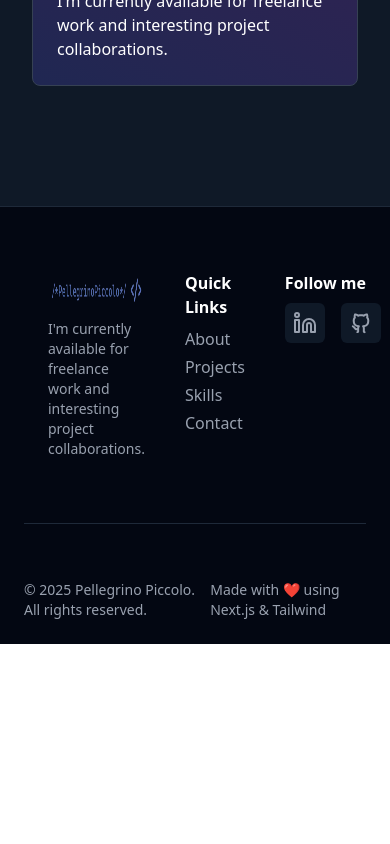
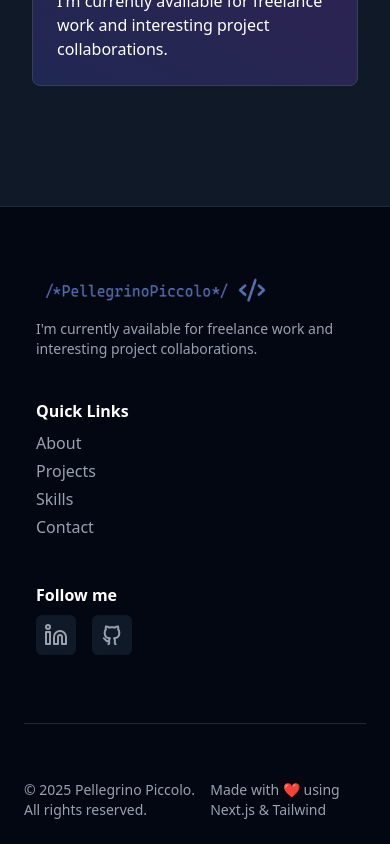
Before and after one commit to PellegrinoPiccolo/my-portfolio, a Next.js app: page / in a window 390 px wide. Shown: the part 10305-11149 px from the top of the page. Before the commit the page ends 10949 px from the top, so only its background shows below. Built offline with nearby package versions, Linux system fonts and the light colour scheme.

Commit message:
style: improve layout and spacing in footer component

```diff
--- a/components/sections/Footer.jsx
+++ b/components/sections/Footer.jsx
@@ -15,12 +15,12 @@ const Footer = () => {
   return (
     <section className="w-full py-6 border-t border-gray-800 flex flex-col items-center justify-center bg-background-primary">
         <div className='flex flex-col w-full max-w-7xl px-6'>
-            <div className='flex flex-row items-start justify-between md:gap-20 px-6 py-10'>
-                <div className='flex flex-col items-start justify-start'>
+            <div className='flex flex-col gap-10 md:flex-row items-start justify-between md:gap-20 px-3 md:px-6 py-10'>
+                <div className='flex flex-col items-start justify-start md:w-1/3'>
                     <img src='/logo.png' alt='Logo' className='h-10 mb-2'/>
                     <p className='text-gray-400 text-sm'>I'm currently available for freelance work and interesting project collaborations.</p>
                 </div>
-                <div className='ml-10 flex flex-col'>
+                <div className='flex flex-col'>
                     <h3 className='text-white font-semibold mb-2'>Quick Links</h3>
                     <ul>
                         <li className='text-gray-400 hover:text-white cursor-pointer mb-1' onClick={() => goToSection('about')}>About</li>
@@ -29,7 +29,7 @@ const Footer = () => {
                         <li className='text-gray-400 hover:text-white cursor-pointer mb-1' onClick={() => goToSection('contact')}>Contact</li>
                     </ul>
                 </div>
-                <div className='ml-10 flex flex-col'>
+                <div className='flex flex-col'>
                     <h3 className='text-white font-semibold mb-2'>Follow me</h3>
                     <div className='flex flex-row gap-4'>
                         <div className='cursor-pointer bg-background-secondary hover:bg-background-primary p-2 rounded-md transition-colors duration-200 text-gray-400 hover:text-white mb-1'>
```
